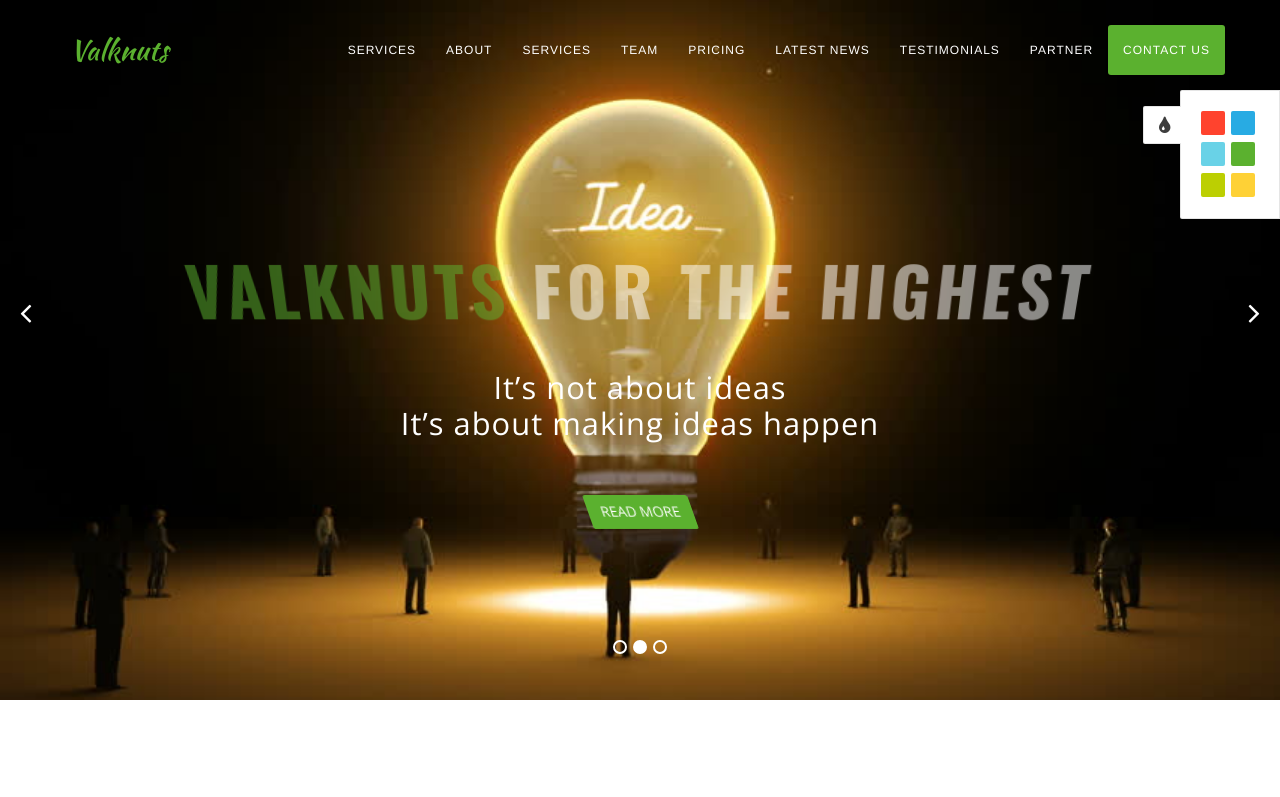
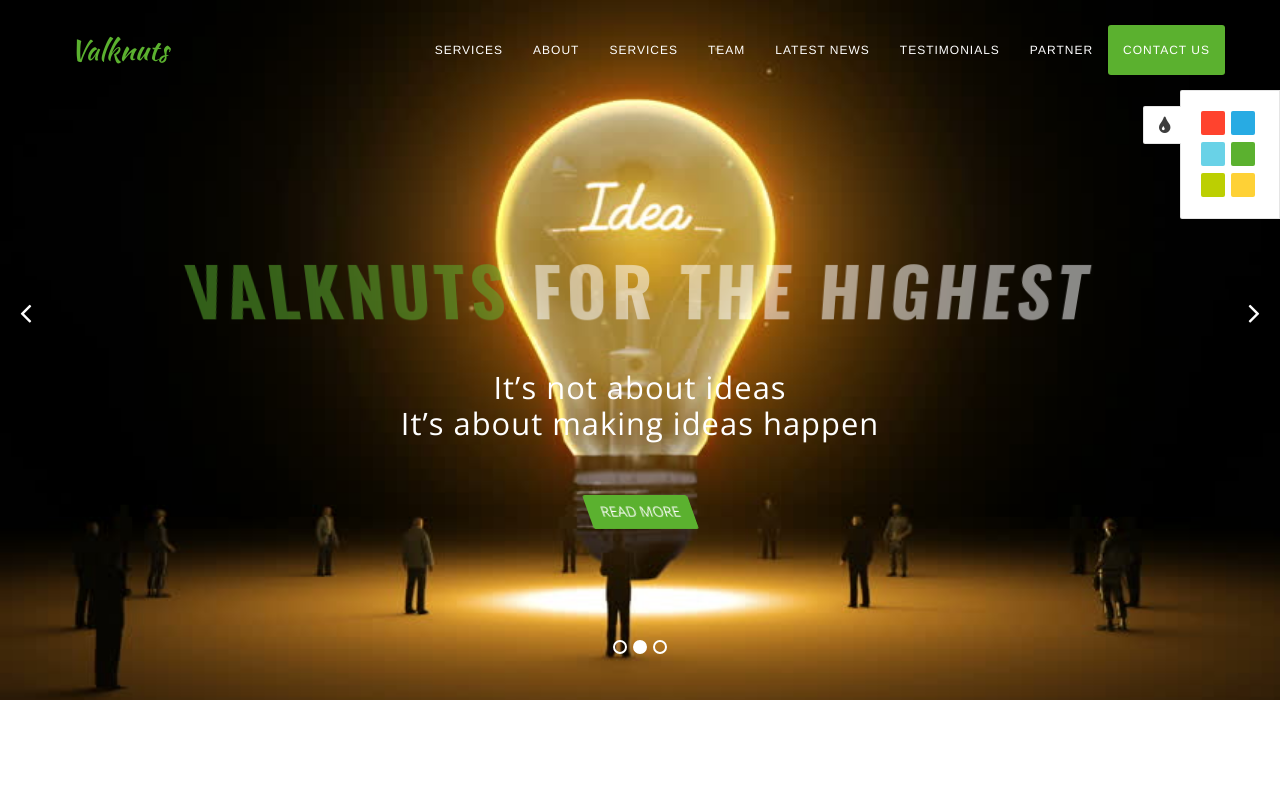
Before and after one commit to valknuts/valknuts.github.io, a plain HTML site: page index.html in a window 1280 px wide. Shown: the top 797 px of the page. Drawn offline with nearby package versions, Linux system fonts and the light colour scheme; files that its build step writes are made by us from their sources.

Commit message:
Removed pricing

```diff
--- a/index.html
+++ b/index.html
@@ -77,9 +77,9 @@
                     <li>
                         <a class="page-scroll" href="#team">Team</a>
                     </li>
-                    <li>
+                    <!-- <li>
                         <a class="page-scroll" href="#pricing">Pricing</a>
-                    </li>
+                    </li> -->
                     <li>
                         <a class="page-scroll" href="#latest-news">Latest News</a>
                     </li>
@@ -791,7 +791,7 @@
 
 
     <!-- Start Pricing Table Section -->
-    <div id="pricing" class="pricing-section">
+    <!-- <div id="pricing" class="pricing-section">
         <div class="container">
             <div class="row">
                 <div class="col-md-12">
@@ -956,7 +956,7 @@
 
             </div>
         </div>
-    </div>
+    </div> -->
     <!-- End Pricing Table Section -->
 
 
```
